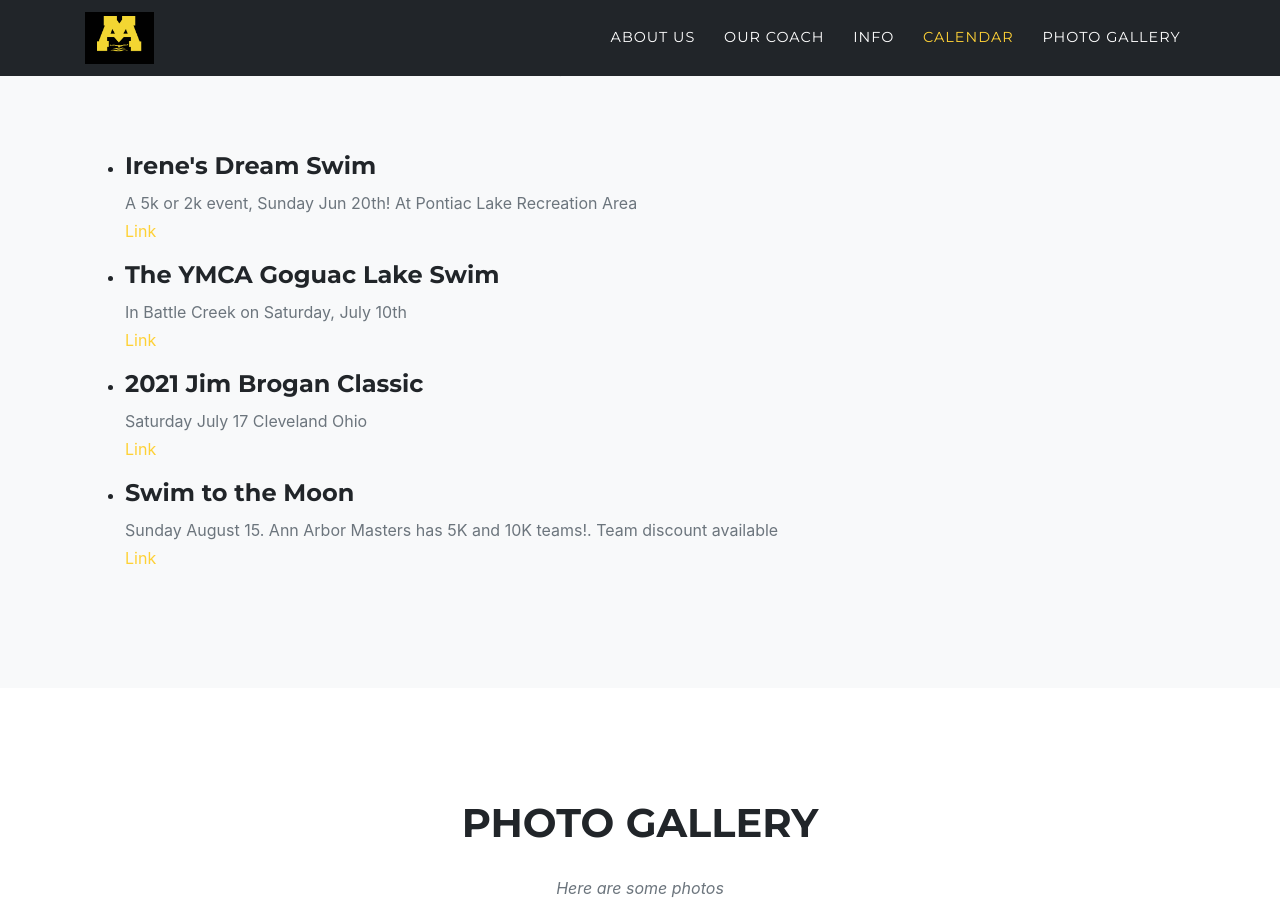
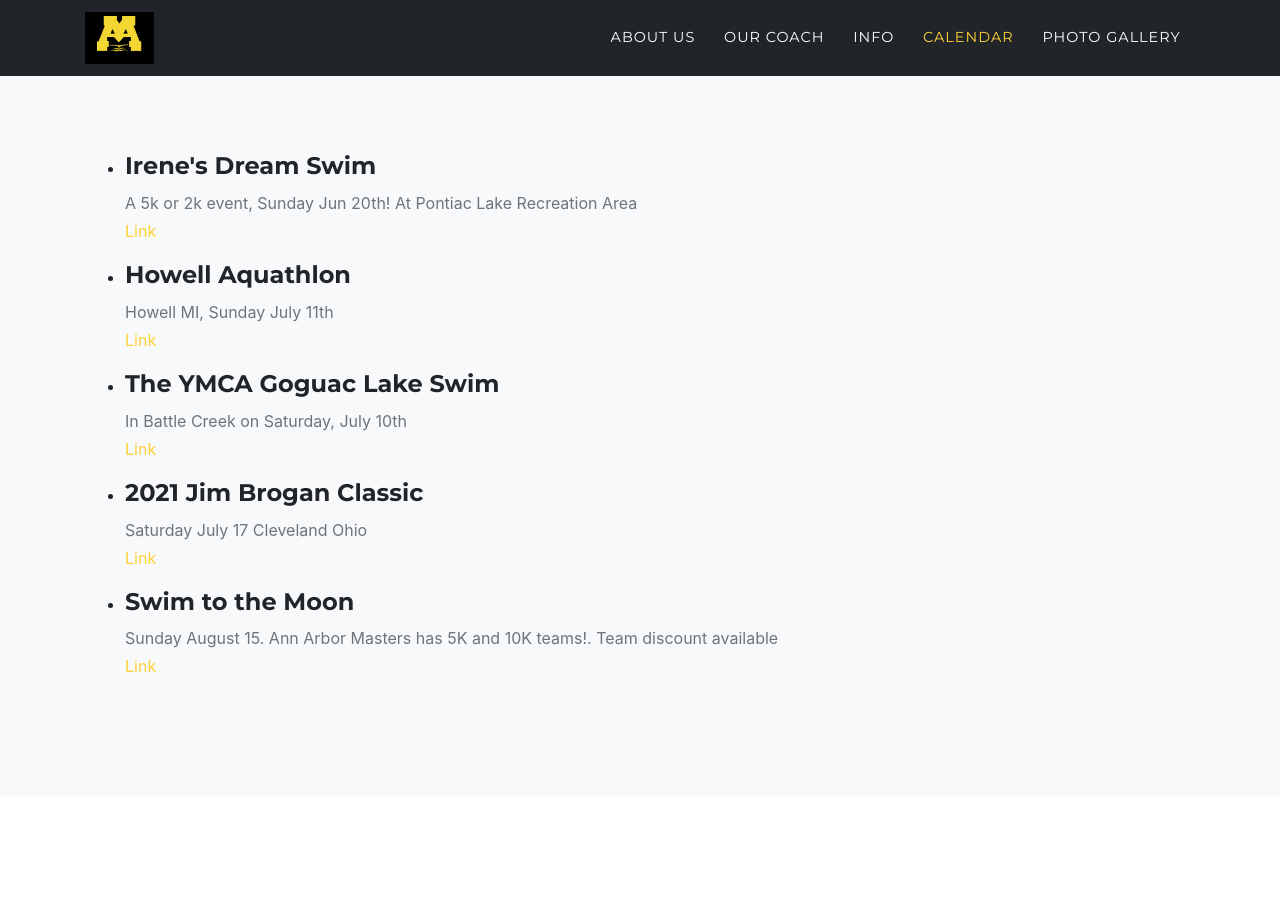
Before and after one commit to AnnArborMastersSwimming/annarbormastersswimming.github.io, a Jekyll site: the page built from index.md, in a window 1280 px wide and 900 px high, scrolled down 2822 px. Built offline with Jekyll 4.4.1, drawn with Linux system fonts in a browser that asks for light colours; some web fonts are replaced.

Commit message:
Fixed links, added missing Howell event

```diff
--- a/_data/sitetext.yml
+++ b/_data/sitetext.yml
@@ -74,9 +74,12 @@ Year award. Coach Don welcomes everyone.  We are appreciative of his expertise."
       - title: "Irene's Dream Swim"
         desc: "A 5k or 2k event, Sunday Jun 20th! At Pontiac Lake Recreation Area<br>
         [Link](https://irenesdreamswim.com/?fbclid=IwAR1WFGbSu-qdofQdCdkE8amOJ9XSI46SpkM9eSJhTfph3zDhPV39sdWuGng)"
+      - title: "Howell Aquathlon"
+        desc: "Howell MI, Sunday July 11th<br>
+        [Link](https://runsignup.com/Race/MI/Howell/HowellIndependenceAquathlonOpenWaterSwim)"
       - title: "The YMCA Goguac Lake Swim"
         desc: "In Battle Creek on Saturday, July  10th<br>
-        [Link](https://runsignup.com/Race/MI/Howell/HowellIndependenceAquathlonOpenWaterSwim)"
+        [Link](https://runsignup.com/Race/MI/BattleCreek/TheYMCAGoguacLakeSwim)"
       - title: "2021 Jim Brogan Classic"
         desc: "Saturday July 17 Cleveland Ohio<br>
         [Link](https://www.clubassistant.com/club/meet_information.cfm?c=1236&smid=13522)"
```
